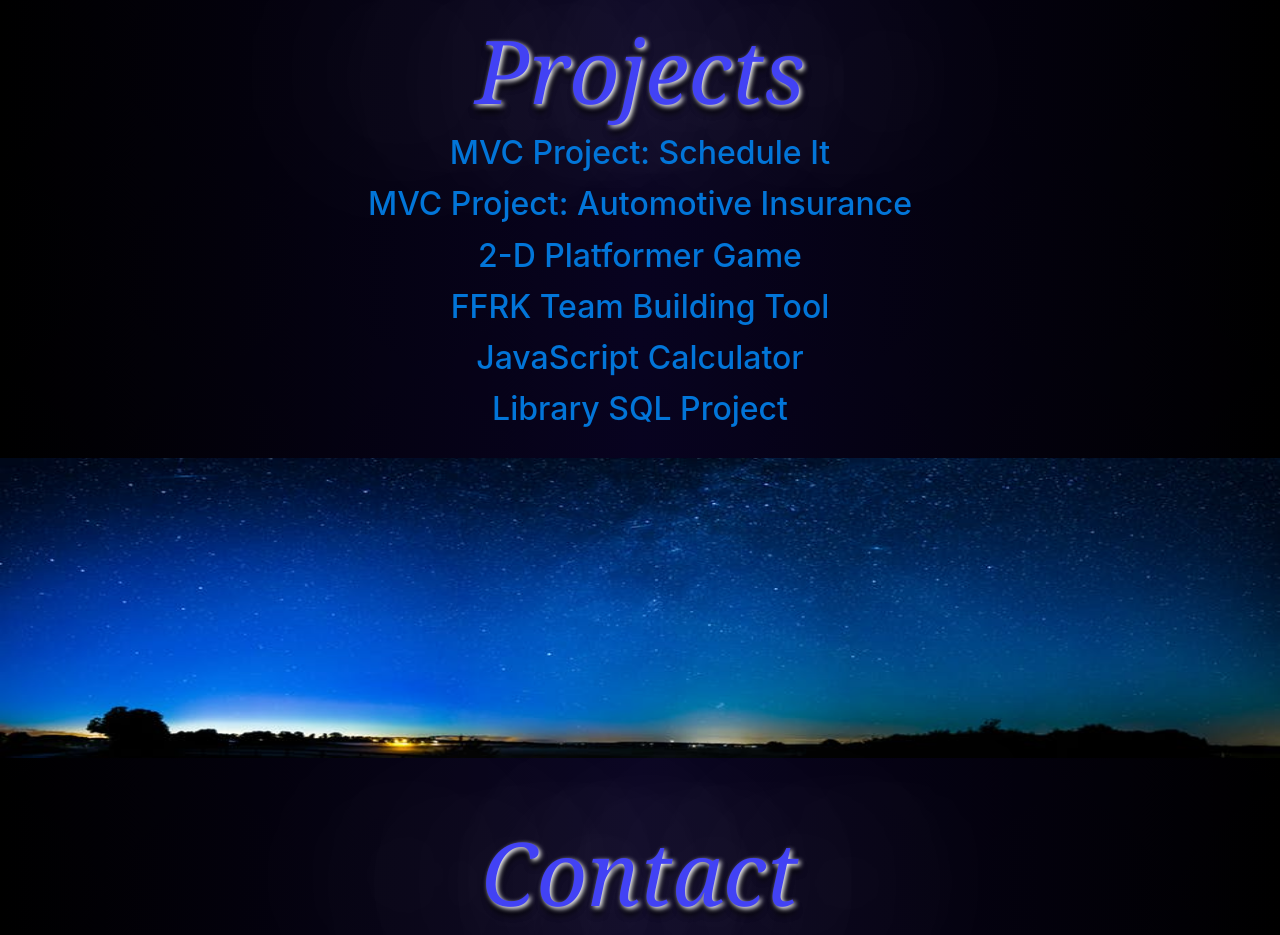
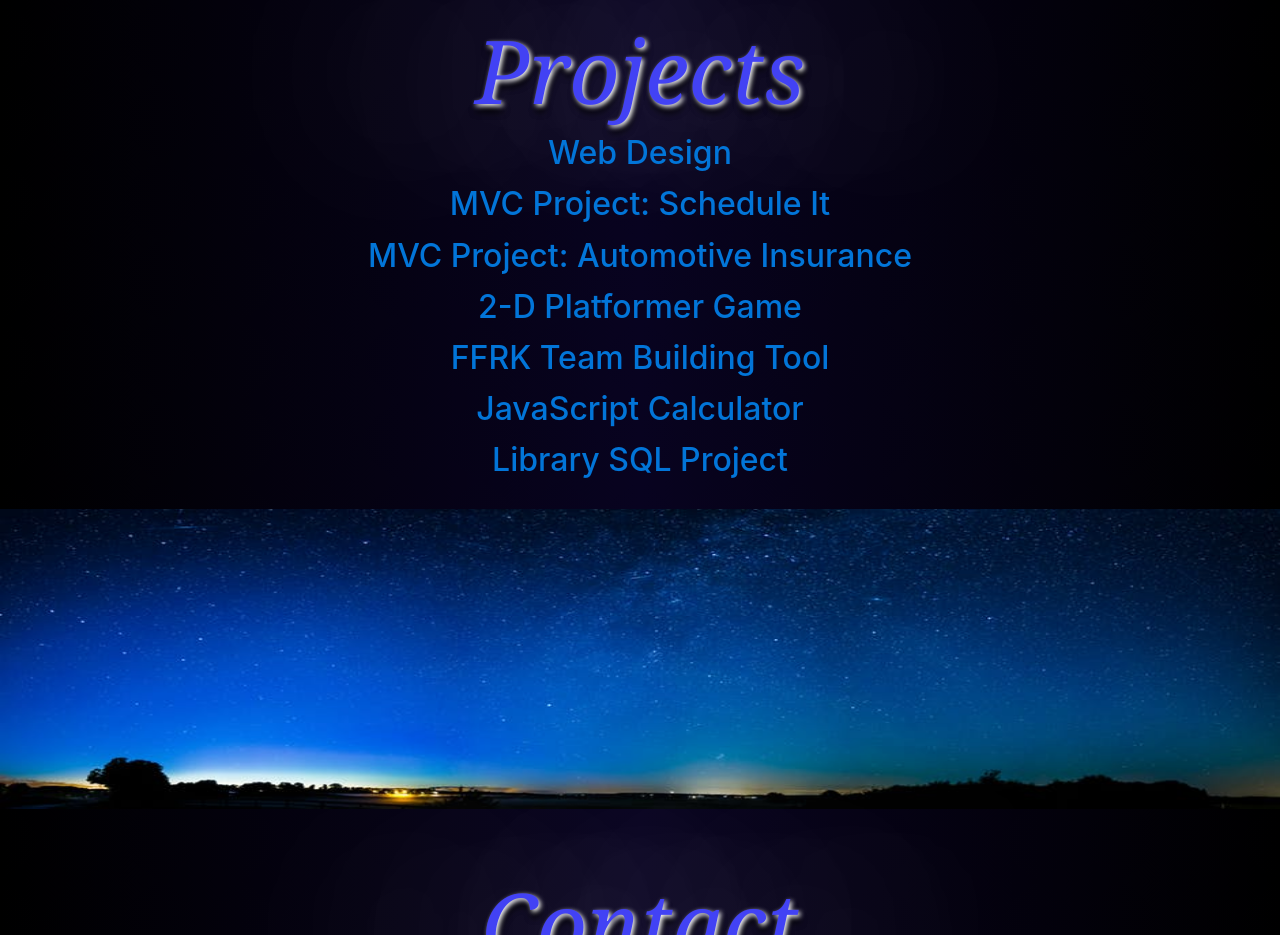
Before and after one commit to sirjust/sirjust.github.io, a plain HTML site: page index.html in a window 1280 px wide. Shown: the part 1800-2735 px from the top of the page. Drawn offline with nearby package versions, Linux system fonts and the light colour scheme.

Commit message:
add website link

```diff
--- a/index.html
+++ b/index.html
@@ -153,6 +153,7 @@
 			<p>
 				<h2>
 					<div class = "d-inline-block">
+                        <p><a href="http://rachelannemoore.com">Web Design</a></p>
                         <p><a href="https://github.com/sirjust/TA_Live_Project">MVC Project: Schedule It</a></p>
                         <p><a href= https://github.com/sirjust/AutoInsurance> MVC Project: Automotive Insurance</a></p>
 						<p><a href="https://gamejolt.com/games/blobducted/49553" target="_blank">2-D Platformer Game</a></p>
```
